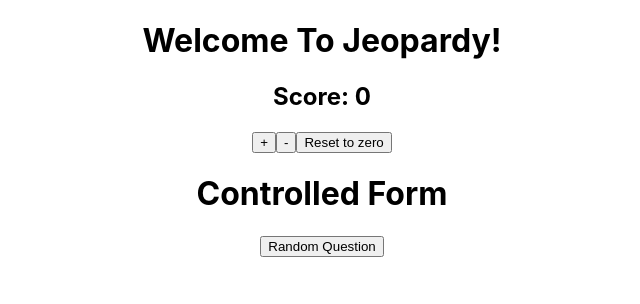
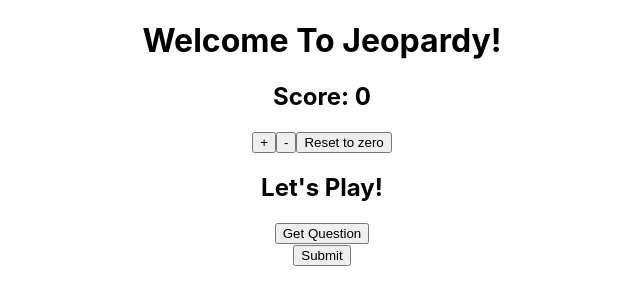
Before and after one commit to alwaysblue21/week14-day3-hw, a React (Create React App) app: page / in a window 1280 px wide. Shown: the top 304 px of the page, without its empty margins (318-958 px from the left). Built offline with nearby package versions, Linux system fonts and the light colour scheme.

Commit message:
controlledform npm start '

```diff
--- a/src/components/ControlledForm.js
+++ b/src/components/ControlledForm.js
@@ -1,8 +1,40 @@
-function ControlledForm() {
+import { useState } from "react";
+
+function ControlledForm(props) {
+
+    const[formData, setFormData] = useState({
+        randomQuestion: ""
+    })
+
+    const handleChange = (event) => {
+        const newState = {...formData}
+        newState[event.target.name] = event.target.value
+        setFormData(newState)
+    }
+
+    const fetchQuestion = async (randomQuestion) => {
+        const url = "http://jservice.io/api/random"
+        const response = await fetch(url)
+
+        const data = await response.json()
+        props.setQuestion(data)
+
+    }
+
+    const handleSubmit = (event) => {
+        event.preventDefault()
+        fetchQuestion(formData.randomQuestion)
+        setFormData({randomQuestion: ""})
+
+    }
+
     return (
-        <div>
-            <h1>Controlled Form</h1>
-            <button>Random Question</button>
+        <div className="controlledForm">
+           <form onSubmit={handleSubmit}>
+                <input className="Question-Button" type="submit" name="randomQuestion" onChange={handleChange}>
+
+                </input>
+           </form>
         </div>
     )
 }
--- a/src/components/Display.js
+++ b/src/components/Display.js
@@ -13,7 +13,10 @@
             <button onClick={() => setScore(score - 100)}>-</button>
             <button onClick={() => setScore(0)}>Reset to zero</button>
         </section>
-
+        <h2>Let's Play!</h2>
+        <section>
+            <button>Get Question</button>
+        </section>
         </div>
     )
 }
```
